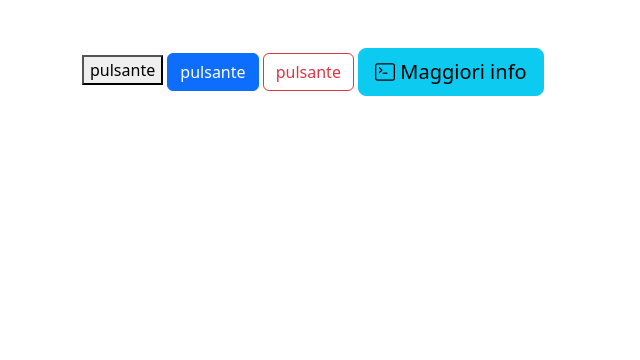
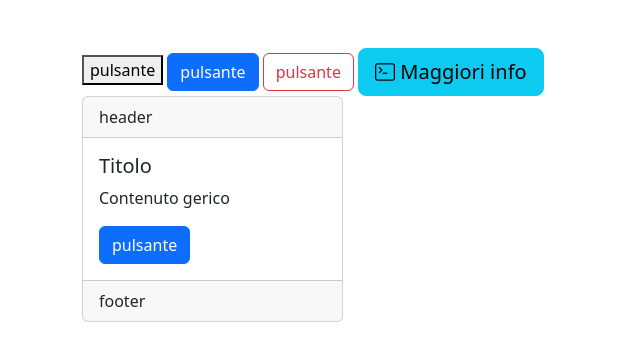
Before and after one commit to LeolucaToppazzini/bootButtons, a plain HTML site: page index.html in a window 1280 px wide. Shown: the whole page, without its empty margins (0-640 px from the left). Drawn offline with nearby package versions, Linux system fonts and the light colour scheme.

Commit message:
pre chat gpt

```diff
--- a/index.html
+++ b/index.html
@@ -23,6 +23,25 @@
 
 </div>
 </div>
+<div class="row">
+<div class="col-3">
+
+    <div class="card">
+        <div class="card-header">
+                header
+        </div>
+        <div class="card-body">
+            <h5 class="card-title">Titolo</h5>
+            <p class="card-text">Contenuto gerico</p>
+            <button type="button" class="btn btn-primary">pulsante</button>
+        </div>
+        <div class="card-footer">
+                footer
+        </div>
+    </div>
+
+</div>
+</div>
 </div>
 
     <script src="https://cdn.jsdelivr.net/npm/bootstrap@5.3.8/dist/js/bootstrap.bundle.min.js" integrity="sha384-FKyoEForCGlyvwx9Hj09JcYn3nv7wiPVlz7YYwJrWVcXK/BmnVDxM+D2scQbITxI" crossorigin="anonymous"></script>
```
